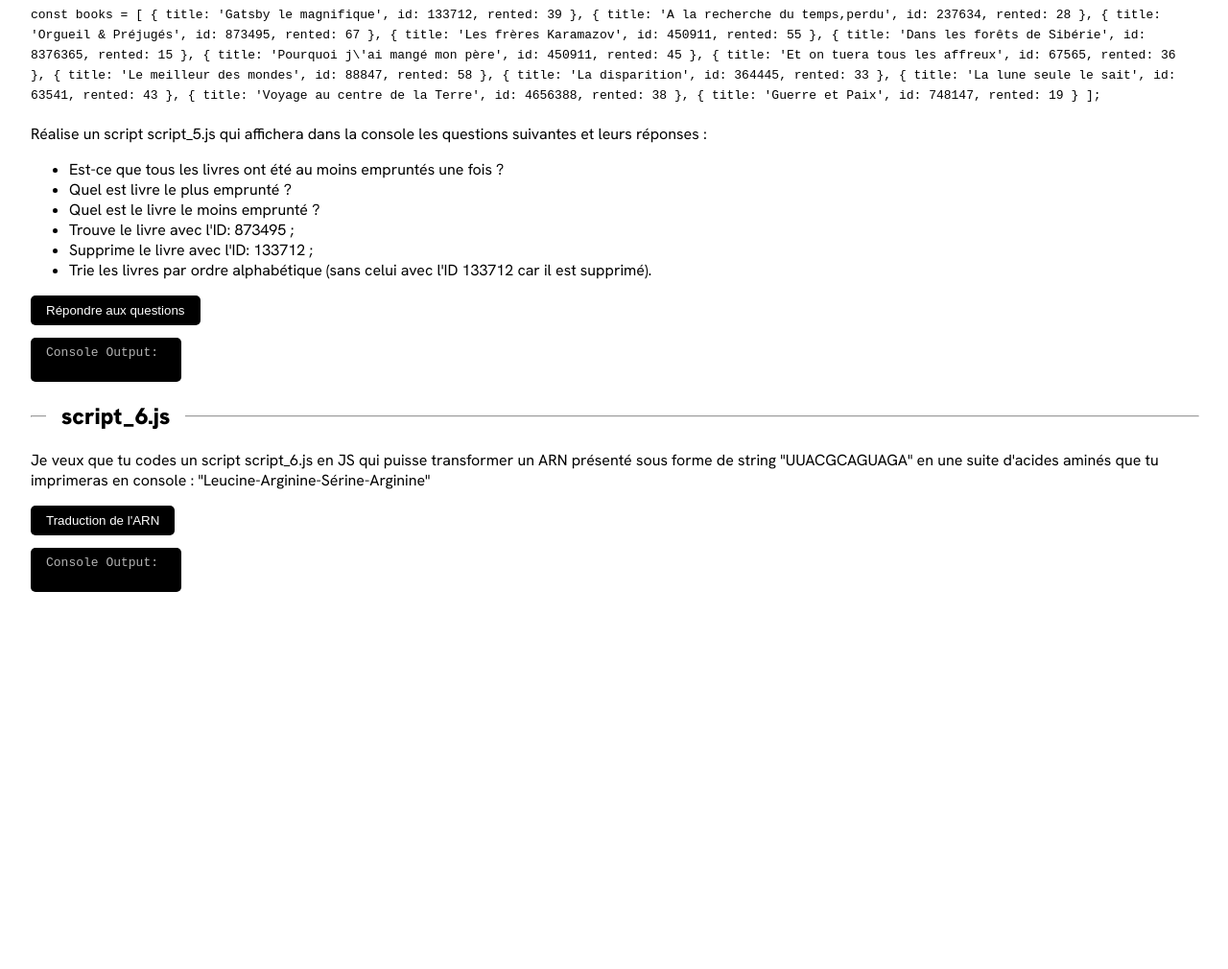
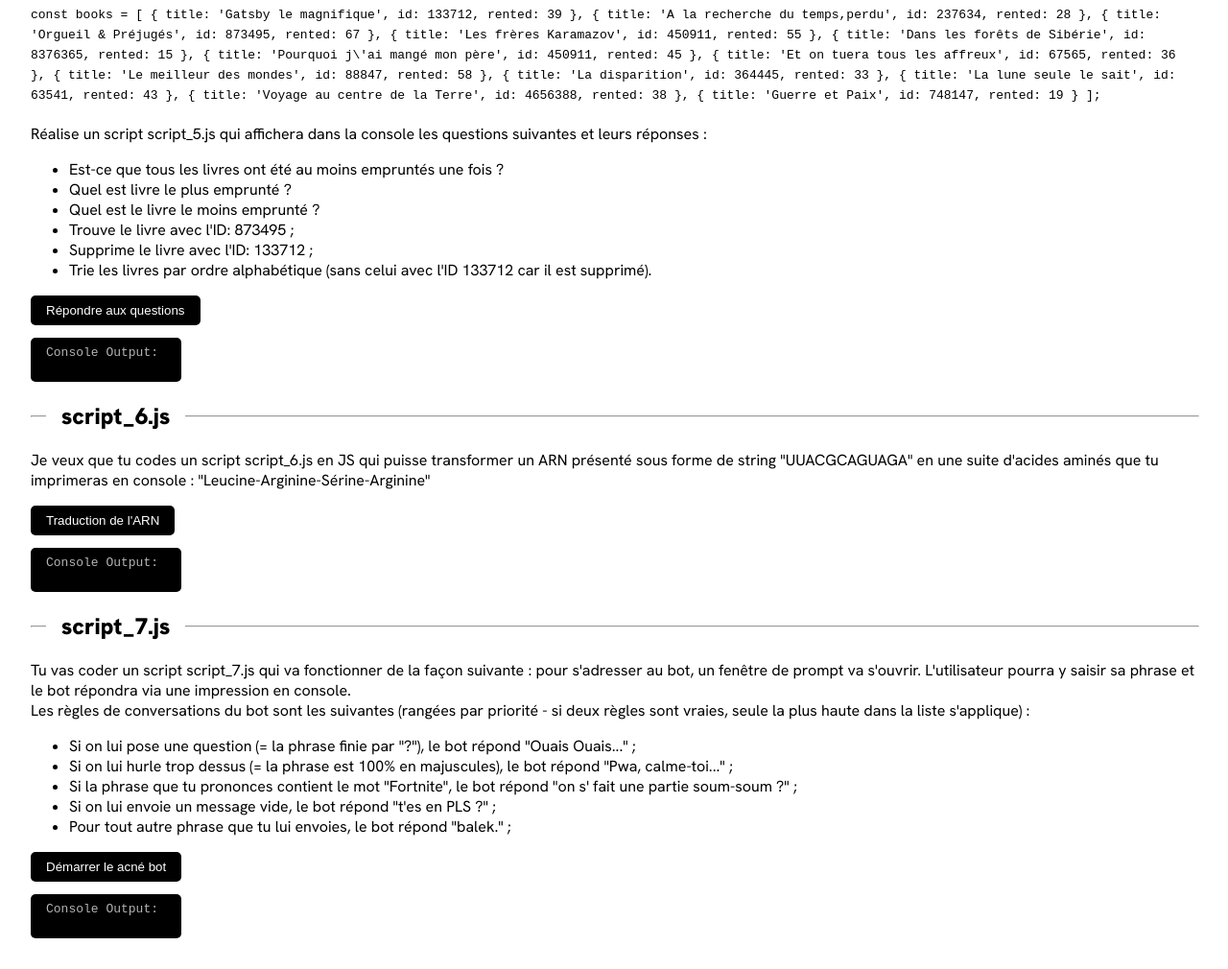
Before and after one commit to LoulergueC/Js_first, a plain HTML site: page index.html in a window 1280 px wide. Shown: the part 1482-2492 px from the top of the page at 96% size. Before the commit the page ends 2131 px from the top, so only its background shows below. Drawn offline with Linux system fonts and the light colour scheme.

Commit message:
script 7 : acné bot

```diff
--- a/displayConsoleLogs.js
+++ b/displayConsoleLogs.js
@@ -17,5 +17,7 @@ function displayConsoleLogs() {
 }
 buttons = document.getElementsByTagName("button");
 for (let i = 0; i < buttons.length; i++) {
-    buttons[i].addEventListener("click", displayConsoleLogs);
+    if (i != 7) {
+        buttons[i].addEventListener("click", displayConsoleLogs);
+    }
 }
--- a/index.html
+++ b/index.html
@@ -60,7 +60,7 @@
                 <span>script_4.js</span>
                 <hr />
             </h2>
-            <p>
+            <div>
                 <code>
                     const entrepreneurs = [ { first: 'Steve', last: 'Jobs',
                     year: 1955 }, { first: 'Oprah', last: 'Winfrey', year: 1954
@@ -79,17 +79,26 @@
                     last: 'Andreessen', year: 1971 }, { first: 'Peter', last:
                     'Thiel', year: 1967 } ];
                 </code>
-                <br>
-                <br>
-                Réalise un script script_4.js qui affichera dans la console les questions suivantes et leur réponses :
+                <br />
+                <br />
+                Réalise un script script_4.js qui affichera dans la console les
+                questions suivantes et leur réponses :
                 <ul>
-                    <li>Filtre dans cette liste les entrepreneurs qui sont nés dans les années 70 ;</li>
-                    <li>Sors une array qui contient le prénom et le nom des entrepreneurs ;</li>
+                    <li>
+                        Filtre dans cette liste les entrepreneurs qui sont nés
+                        dans les années 70 ;
+                    </li>
+                    <li>
+                        Sors une array qui contient le prénom et le nom des
+                        entrepreneurs ;
+                    </li>
                     <li>Quel âge aurait chaque inventeur aujourd'hui ?</li>
-                    <li>Trie les entrepreneurs par ordre alphabétique du nom de famille.</li>
+                    <li>
+                        Trie les entrepreneurs par ordre alphabétique du nom de
+                        famille.
+                    </li>
                 </ul>
-
-            </p>
+            </div>
             <button data-id="script_4">Répondre aux questions</button>
             <pre id="script_4"></pre>
         </section>
@@ -98,36 +107,41 @@
                 <span>script_5.js</span>
                 <hr />
             </h2>
-            <p>
+            <div>
                 <code>
-                    const books = [
-                        { title: 'Gatsby le magnifique', id: 133712, rented: 39 },
-                        { title: 'A la recherche du temps,perdu', id: 237634, rented: 28 },
-                        { title: 'Orgueil & Préjugés', id: 873495, rented: 67 },
-                        { title: 'Les frères Karamazov', id: 450911, rented: 55 },
-                        { title: 'Dans les forêts de Sibérie', id: 8376365, rented: 15 },
-                        { title: 'Pourquoi j\'ai mangé mon père', id: 450911, rented: 45 },
-                        { title: 'Et on tuera tous les affreux', id: 67565, rented: 36 },
-                        { title: 'Le meilleur des mondes', id: 88847, rented: 58 },
-                        { title: 'La disparition', id: 364445, rented: 33 },
-                        { title: 'La lune seule le sait', id: 63541, rented: 43 },
-                        { title: 'Voyage au centre de la Terre', id: 4656388, rented: 38 },
-                        { title: 'Guerre et Paix', id: 748147, rented: 19 }
-                    ];
+                    const books = [ { title: 'Gatsby le magnifique', id: 133712,
+                    rented: 39 }, { title: 'A la recherche du temps,perdu', id:
+                    237634, rented: 28 }, { title: 'Orgueil & Préjugés', id:
+                    873495, rented: 67 }, { title: 'Les frères Karamazov', id:
+                    450911, rented: 55 }, { title: 'Dans les forêts de Sibérie',
+                    id: 8376365, rented: 15 }, { title: 'Pourquoi j\'ai mangé
+                    mon père', id: 450911, rented: 45 }, { title: 'Et on tuera
+                    tous les affreux', id: 67565, rented: 36 }, { title: 'Le
+                    meilleur des mondes', id: 88847, rented: 58 }, { title: 'La
+                    disparition', id: 364445, rented: 33 }, { title: 'La lune
+                    seule le sait', id: 63541, rented: 43 }, { title: 'Voyage au
+                    centre de la Terre', id: 4656388, rented: 38 }, { title:
+                    'Guerre et Paix', id: 748147, rented: 19 } ];
                 </code>
-                <br>
-                <br>
-                Réalise un script script_5.js qui affichera dans la console les questions suivantes et leurs réponses :
+                <br />
+                <br />
+                Réalise un script script_5.js qui affichera dans la console les
+                questions suivantes et leurs réponses :
                 <ul>
-                    <li>Est-ce que tous les livres ont été au moins empruntés une fois ?</li>
+                    <li>
+                        Est-ce que tous les livres ont été au moins empruntés
+                        une fois ?
+                    </li>
                     <li>Quel est livre le plus emprunté ?</li>
                     <li>Quel est le livre le moins emprunté ?</li>
                     <li>Trouve le livre avec l'ID: 873495 ;</li>
                     <li>Supprime le livre avec l'ID: 133712 ;</li>
-                    <li>Trie les livres par ordre alphabétique (sans celui avec l'ID 133712 car il est supprimé).</li>
+                    <li>
+                        Trie les livres par ordre alphabétique (sans celui avec
+                        l'ID 133712 car il est supprimé).
+                    </li>
                 </ul>
-
-            </p>
+            </div>
             <button data-id="script_5">Répondre aux questions</button>
             <pre id="script_5"></pre>
         </section>
@@ -137,10 +151,54 @@
                 <hr />
             </h2>
             <p>
-                Je veux que tu codes un script script_6.js en JS qui puisse transformer un ARN présenté sous forme de string "UUACGCAGUAGA" en une suite d'acides aminés que tu imprimeras en console : "Leucine-Arginine-Sérine-Arginine"
+                Je veux que tu codes un script script_6.js en JS qui puisse
+                transformer un ARN présenté sous forme de string "UUACGCAGUAGA"
+                en une suite d'acides aminés que tu imprimeras en console :
+                "Leucine-Arginine-Sérine-Arginine"
             </p>
             <button data-id="script_6">Traduction de l'ARN</button>
             <pre id="script_6"></pre>
+        </section>
+        <section>
+            <h2>
+                <span>script_7.js</span>
+                <hr />
+            </h2>
+            <div>
+                Tu vas coder un script script_7.js qui va fonctionner de la
+                façon suivante : pour s'adresser au bot, un fenêtre de prompt va
+                s'ouvrir. L'utilisateur pourra y saisir sa phrase et le bot
+                répondra via une impression en console.
+                <br />
+                Les règles de conversations du bot sont les suivantes (rangées
+                par priorité - si deux règles sont vraies, seule la plus haute
+                dans la liste s'applique) :
+                <ul>
+                    <li>
+                        Si on lui pose une question (= la phrase finie par "?"),
+                        le bot répond "Ouais Ouais..." ;
+                    </li>
+                    <li>
+                        Si on lui hurle trop dessus (= la phrase est 100% en
+                        majuscules), le bot répond "Pwa, calme-toi..." ;
+                    </li>
+                    <li>
+                        Si la phrase que tu prononces contient le mot
+                        "Fortnite", le bot répond "on s' fait une partie
+                        soum-soum ?" ;
+                    </li>
+                    <li>
+                        Si on lui envoie un message vide, le bot répond "t'es en
+                        PLS ?" ;
+                    </li>
+                    <li>
+                        Pour tout autre phrase que tu lui envoies, le bot répond
+                        "balek." ;
+                    </li>
+                </ul>
+            </div>
+            <button onclick="script_7()">Démarrer le acné bot</button>
+            <pre id="script_7"></pre>
         </section>
 
         <script src="displayConsoleLogs.js"></script>
@@ -150,5 +208,6 @@
         <script src="js/script_4.js"></script>
         <script src="js/script_5.js"></script>
         <script src="js/script_6.js"></script>
+        <script src="js/script_7.js"></script>
     </body>
 </html>
--- /dev/null
+++ b/js/script_7.js
@@ -0,0 +1,28 @@
+function script_7() {
+    alert("Pour arréter le bot, tapper 'exit'");
+
+    function consoleLog(msg) {
+        console.log(msg);
+        document.getElementById("script_7").innerHTML +=
+            "<span class='line'>" + msg + "</span>\n";
+    }
+
+    while (true) {
+        let phrase = prompt("Entrez une phrase");
+        consoleLog("Vous : " + phrase);
+        if (phrase === "exit") {
+            break;
+        }
+        if (phrase.slice(-1) == "?") {
+            consoleLog("AcnéBot : Ouais ouais...");
+        } else if (phrase === phrase.toUpperCase() && phrase !== "") {
+            consoleLog("AcnéBot : Pwa, calme-toi...");
+        } else if (phrase.includes("Fortnite")) {
+            consoleLog("AcnéBot : on s' fait une partie soum-soum ?");
+        } else if (phrase === "") {
+            consoleLog("AcnéBot : t'es en PLS ?");
+        } else {
+            consoleLog("AcnéBot : balek");
+        }
+    }
+}
```
